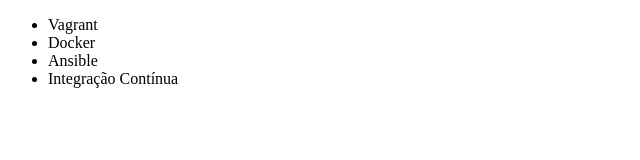
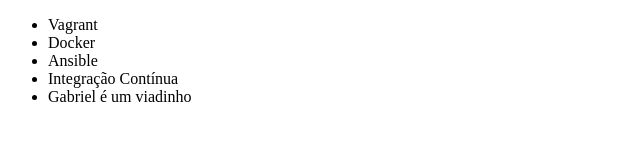
Before and after one commit to higorrcardoso/alura-git, a plain HTML site: page index.html in a window 1280 px wide. Shown: the whole page, without its empty margins (0-640 px from the left). Drawn offline with Linux system fonts and the light colour scheme.

```diff
--- a/index.html
+++ b/index.html
@@ -10,6 +10,7 @@
         <li>Docker</li>
         <li>Ansible</li>
         <li>Integração Contínua</li>
+		<li>Gabriel é um viadinho</li>
     </ul>
 </body>
 </html>
```
